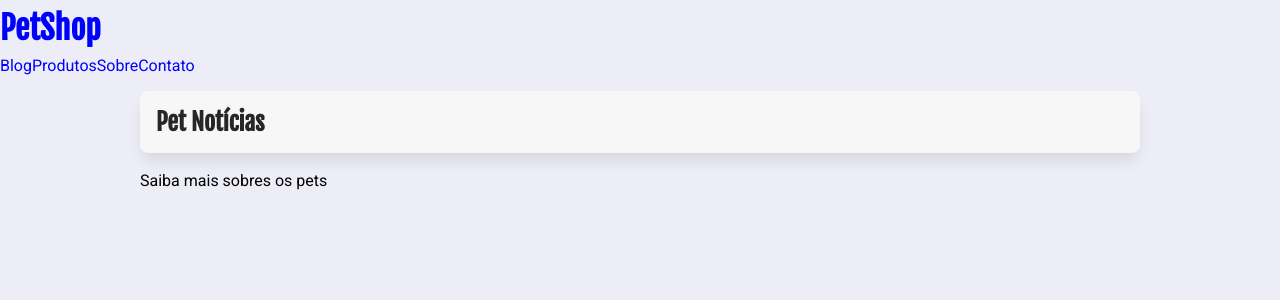
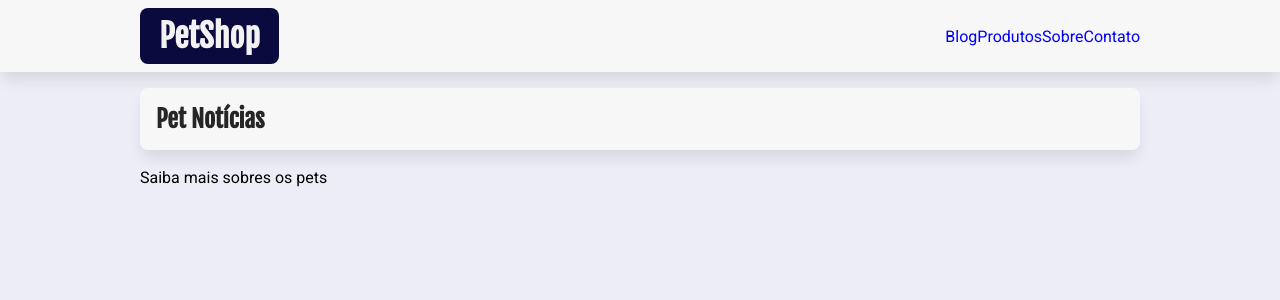
Before and after one commit to joaopedro-style/petshop, a Next.js app: page / in a window 1280 px wide. Shown: the top 300 px of the page. Built offline with nearby package versions, Linux system fonts and the light colour scheme.

Commit message:
Aplica modulo css do cabecalho

```diff
--- /dev/null
+++ b/src/components/Cabecalho.module.css
@@ -0,0 +1,44 @@
+.topo {
+  background-color: #f7f7f7;
+  box-shadow: var(--sombra-box);
+
+  h1 a {
+    text-decoration: none;
+    color: var(--cor-primaria);
+    background-color: var(--cor-primaria-fundo);
+    padding: 0.5rem 1.2rem;
+    border-radius: var(--borda-arredondada);
+    font-size: 1.5rem;
+
+    display: flex;
+    justify-content: center;
+    align-items: center;
+  }
+
+  img {
+    margin-right: 0.5rem;
+  }
+
+  div {
+    display: flex;
+    justify-content: space-between;
+    align-items: center;
+    flex-direction: column;
+    padding-bottom: 1rem;
+  }
+
+  h1 a:hover,
+  h1 a:focus {
+    color: var(--cor-secundaria-hover);
+  }
+
+  @media screen and (min-width: 700px) {
+    div {
+      flex-direction: row;
+      padding-bottom: 0;
+    }
+    h1 a {
+      font-size: 2rem;
+    }
+  }
+}
--- a/src/components/Cabecalho.tsx
+++ b/src/components/Cabecalho.tsx
@@ -1,14 +1,17 @@
+// src/components/Cabecalho.tsx
 import Link from "next/link";
 import Menu from "./Menu";
-import React from "react";
+import estilos from "./Cabecalho.module.css";
 
 export default function Cabecalho() {
   return (
-    <header>
-      <h1>
-        <Link href="/">PetShop</Link>
-      </h1>
-      <Menu />
+    <header className={estilos.topo}>
+      <div className="limitador">
+        <h1>
+          <Link href="/">PetShop</Link>
+        </h1>
+        <Menu />
+      </div>
     </header>
   );
 }
--- a/src/components/Menu.tsx
+++ b/src/components/Menu.tsx
@@ -1,5 +1,5 @@
+// src/components/Menu.tsx
 import Link from "next/link";
-import React from "react";
 
 export default function Menu() {
   return (
```
